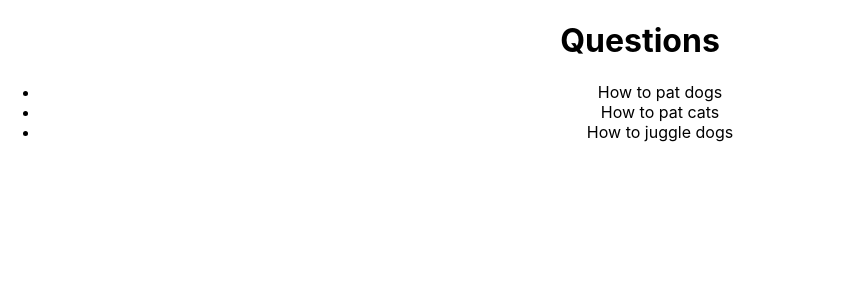
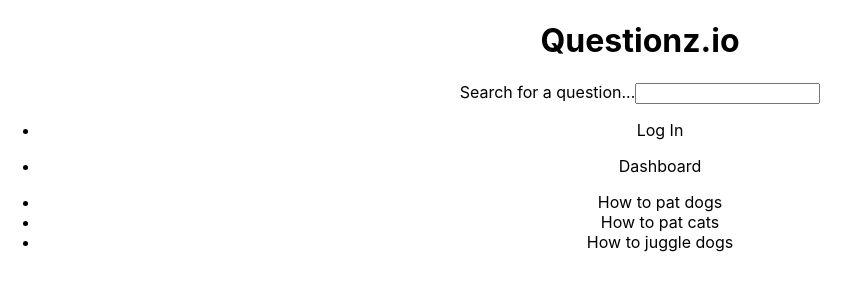
Before and after one commit to JaredS129/student-project--agile-dev-ops--aws-backend, a React (Create React App) app: page / in a window 1280 px wide. Shown: the top 300 px of the page, without its empty margins (0-860 px from the left). Built offline with nearby package versions, Linux system fonts and the light colour scheme.

Commit message:
Added header component to App.js

```diff
--- a/src/App.js
+++ b/src/App.js
@@ -1,11 +1,12 @@
 import "./App.css";
 import React, { useState, useEffect } from "react";
 import { getQuestions } from "./api";
+import Header from "./components/Header";
 
 const AppContainer = ({ children }) => {
   return (
     <div className="App">
-      <h1>Questions</h1>
+      <Header/>
       {children}
     </div>
   );
```
